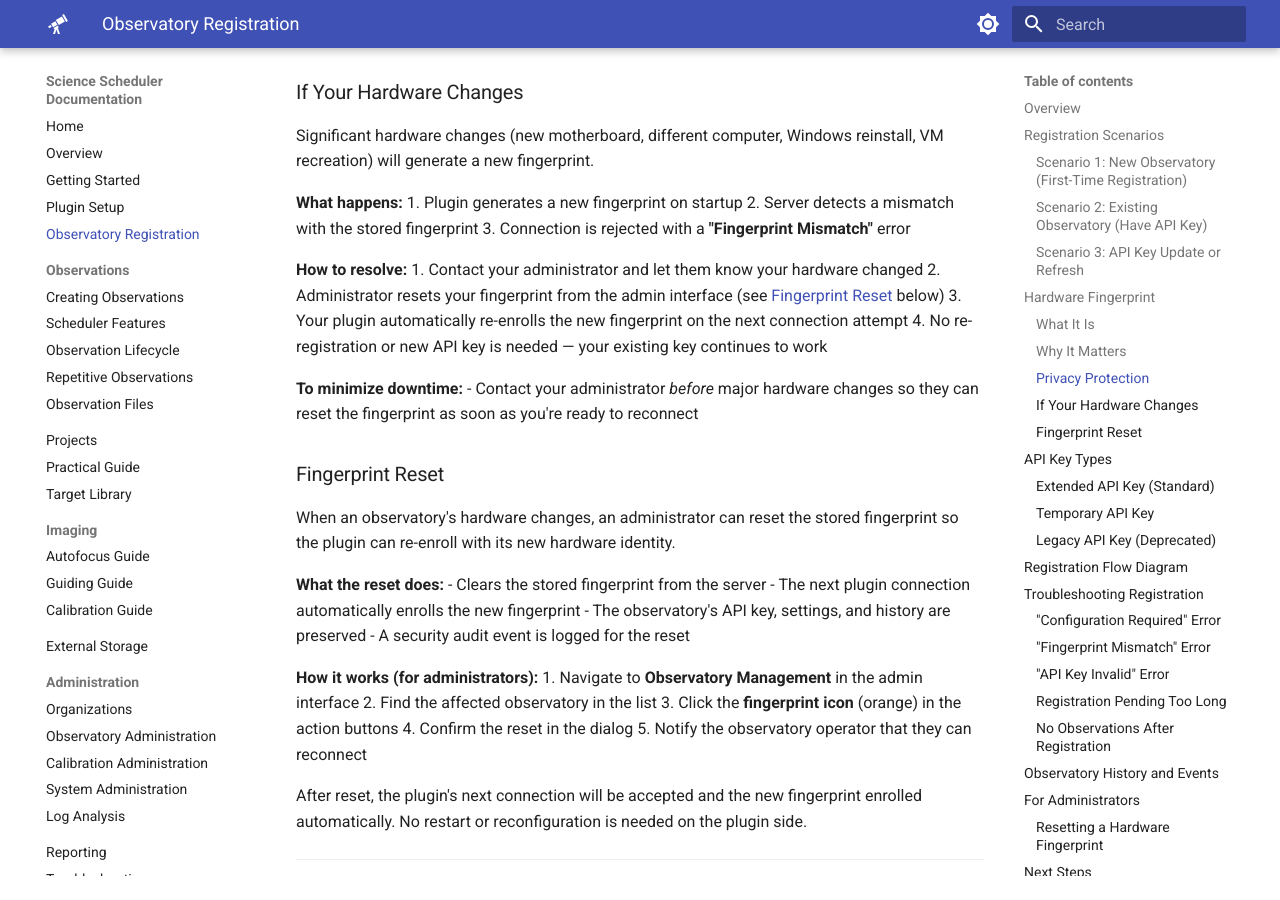
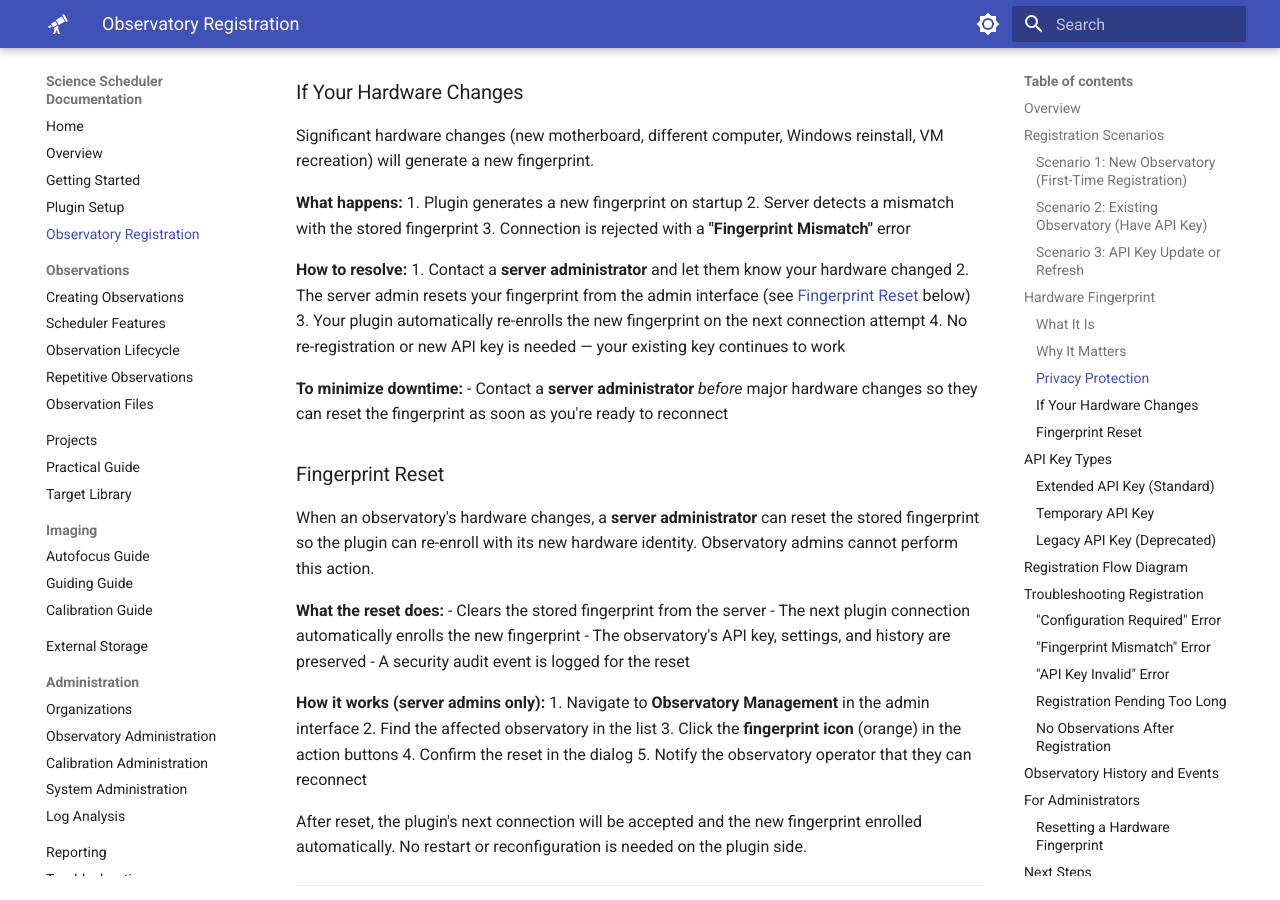
Before and after one commit to First-Light-Systems/nina-scheduler-docs, an MkDocs documentation site: the page built from docs/OBSERVATORY_REGISTRATION.md, in a window 1280 px wide and 900 px high, scrolled down 2915 px. Built offline with MkDocs 1.6.1 and Material for MkDocs 9.7.7, drawn with Linux system fonts in a browser that asks for light colours; some of the changed text lies outside the part shown.

Commit message:
Clarify fingerprint reset requires server admin, not any admin
Updated all fingerprint reset references in Troubleshooting and
Observatory Registration to specify that only server administrators
can perform this action.

Co-Authored-By: Claude Opus 4.6 <noreply@anthropic.com>

```diff
--- a/docs/OBSERVATORY_REGISTRATION.md
+++ b/docs/OBSERVATORY_REGISTRATION.md
@@ -126,17 +126,17 @@ Significant hardware changes (new motherboard, different computer, Windows reins
 3. Connection is rejected with a **"Fingerprint Mismatch"** error
 
 **How to resolve:**
-1. Contact your administrator and let them know your hardware changed
-2. Administrator resets your fingerprint from the admin interface (see [Fingerprint Reset](#fingerprint-reset) below)
+1. Contact a **server administrator** and let them know your hardware changed
+2. The server admin resets your fingerprint from the admin interface (see [Fingerprint Reset](#fingerprint-reset) below)
 3. Your plugin automatically re-enrolls the new fingerprint on the next connection attempt
 4. No re-registration or new API key is needed — your existing key continues to work
 
 **To minimize downtime:**
-- Contact your administrator *before* major hardware changes so they can reset the fingerprint as soon as you're ready to reconnect
+- Contact a **server administrator** *before* major hardware changes so they can reset the fingerprint as soon as you're ready to reconnect
 
 ### Fingerprint Reset
 
-When an observatory's hardware changes, an administrator can reset the stored fingerprint so the plugin can re-enroll with its new hardware identity.
+When an observatory's hardware changes, a **server administrator** can reset the stored fingerprint so the plugin can re-enroll with its new hardware identity. Observatory admins cannot perform this action.
 
 **What the reset does:**
 - Clears the stored fingerprint from the server
@@ -144,7 +144,7 @@ When an observatory's hardware changes, an administrator can reset the stored fi
 - The observatory's API key, settings, and history are preserved
 - A security audit event is logged for the reset
 
-**How it works (for administrators):**
+**How it works (server admins only):**
 1. Navigate to **Observatory Management** in the admin interface
 2. Find the affected observatory in the list
 3. Click the **fingerprint icon** (orange) in the action buttons
@@ -233,8 +233,8 @@ After reset, the plugin's next connection will be accepted and the new fingerpri
 - A different computer is attempting to use the observatory's API key
 
 **Solution**:
-1. Contact your administrator
-2. Administrator clicks **Reset Hardware Fingerprint** in Observatory Management
+1. Contact a **server administrator**
+2. Server admin clicks **Reset Hardware Fingerprint** in Observatory Management
 3. Reconnect your plugin — the new fingerprint enrolls automatically
 4. Your API key and all observatory settings are preserved
 
```
Also changed, not shown: docs/TROUBLESHOOTING.md (+4 -4 lines).
